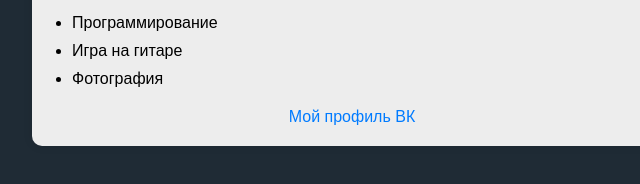
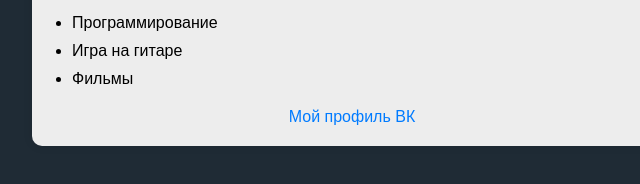
Before and after one commit to maezz3/html-css-homework, a plain HTML site: page task1/index.html in a window 1280 px wide. Shown: the part 558-742 px from the top of the page, 288-928 px from the left. Drawn offline with Linux system fonts and the light colour scheme.

Commit message:
Update index.html

```diff
--- a/task1/index.html
+++ b/task1/index.html
@@ -27,7 +27,7 @@
     <ul>
         <li>Программирование</li>
         <li>Игра на гитаре</li>
-        <li>Фотография</li>
+        <li>Фильмы</li>
     </ul>
 
     <a href="https://vk.com/maezz" target="_blank">Мой профиль ВК</a>
```
